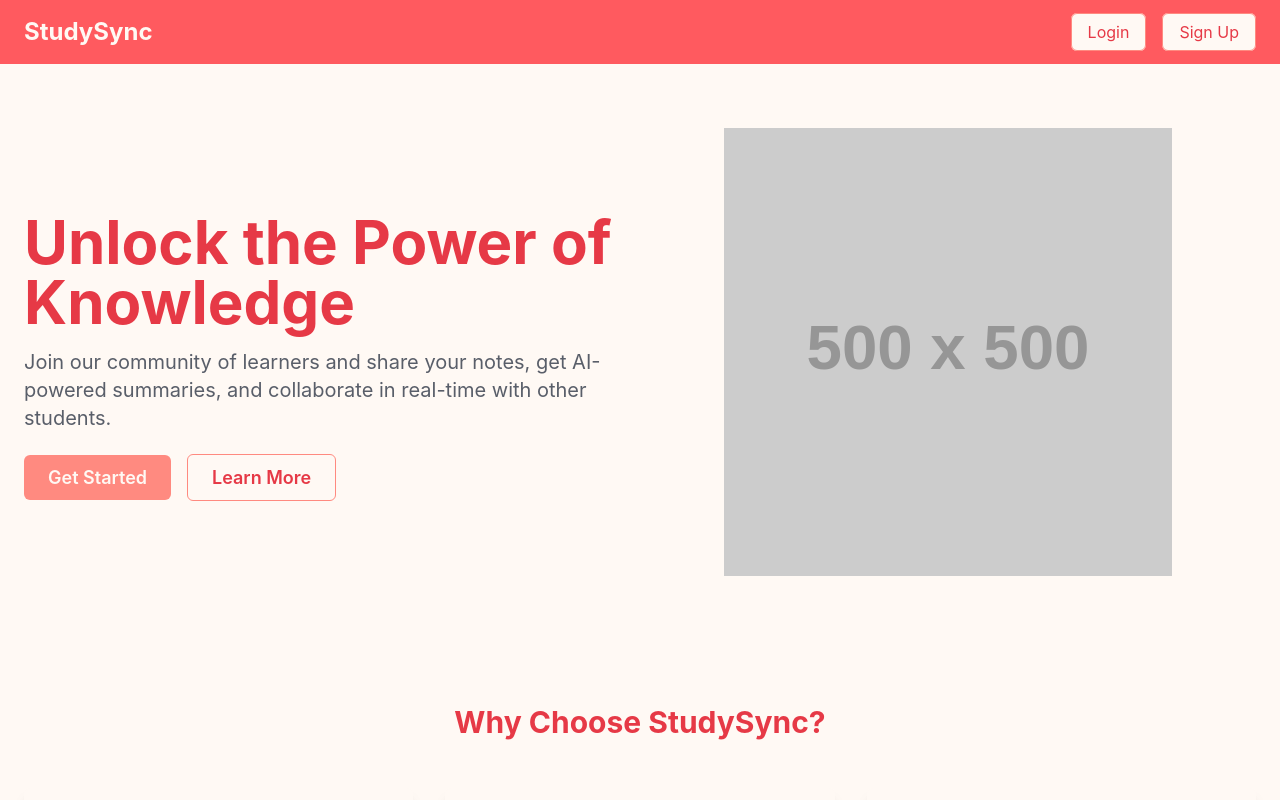
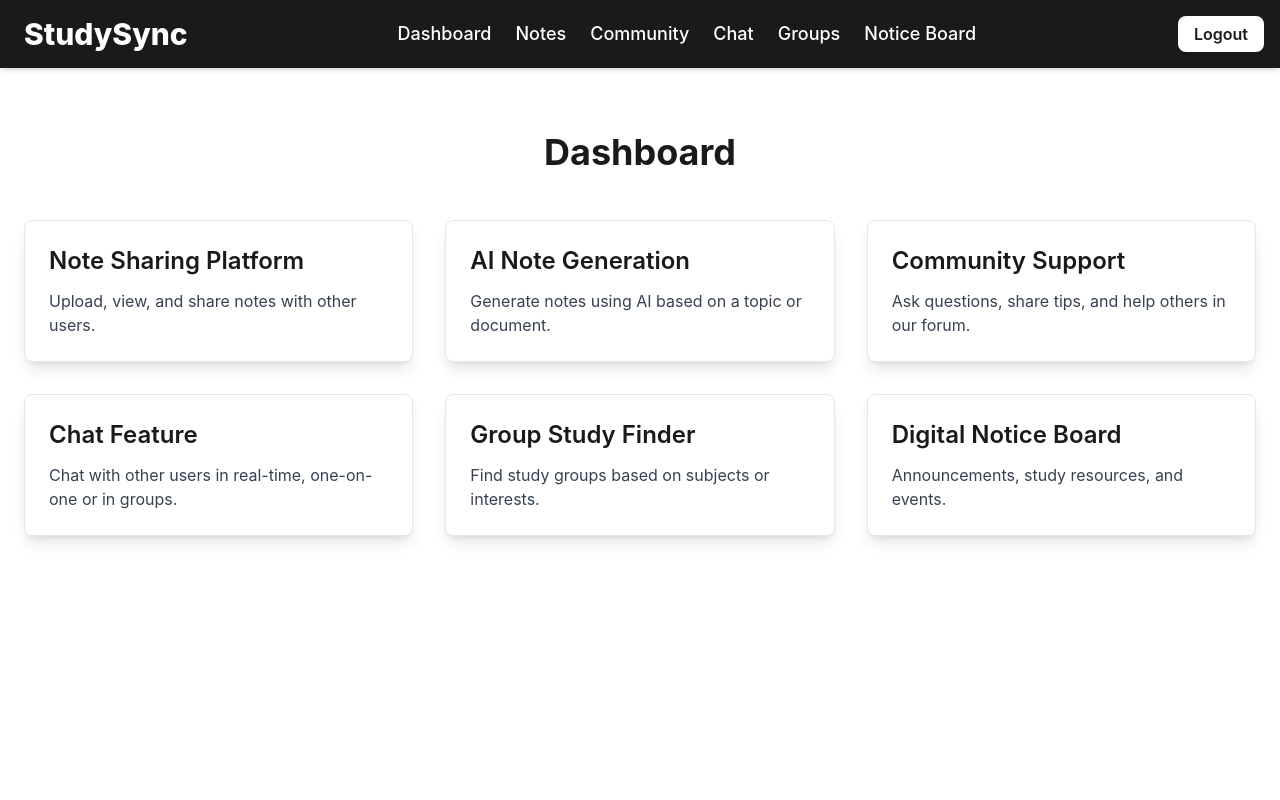
Before and after one commit to anishmehta24/StudySync, a React (Vite) app: page /dashboard in a window 1280 px wide. Shown: the top 800 px of the page. Built offline with nearby package versions, Linux system fonts and the light colour scheme.

Commit message:
added dashboard

```diff
--- a/package.json
+++ b/package.json
@@ -11,7 +11,8 @@
   },
   "dependencies": {
     "react": "^18.3.1",
-    "react-dom": "^18.3.1"
+    "react-dom": "^18.3.1",
+    "react-router-dom": "^6.28.0"
   },
   "devDependencies": {
     "@eslint/js": "^9.13.0",
--- a/src/App.jsx
+++ b/src/App.jsx
@@ -1,20 +1,27 @@
-import { useState } from 'react'
-import reactLogo from './assets/react.svg'
-import viteLogo from '/vite.svg'
 import './App.css'
 import Navbar from './components/Navbar'
 import LandingPage from './components/LandingPage'
 import Login from './components/Login'
 import Signup from './components/Signup'
+import { BrowserRouter as Router, Routes, Route } from 'react-router-dom';
+import Dashboard from './components/Dashboard'
+import Notes from './components/notes'
 
 function App() {
 
   return (
-   <div>
-      <LandingPage/>
-      {/* <Login/> */}
-      {/* <Signup/> */}
-   </div>
+    <Router>
+    <Routes>
+      <Route path="/" element={<LandingPage />} />
+      <Route path="/login" element={<Login />} />
+      <Route path="/dashboard" element={<Dashboard />} />
+      <Route path="/notes" element={<Notes />} />
+      <Route path="/signup" element={<Signup />} />
+    </Routes>
+  </Router>
+  // <div>
+  //   <Navbar/>
+  // </div>
   )
 }
 
--- /dev/null
+++ b/src/components/Dashboard.jsx
@@ -0,0 +1,65 @@
+// src/components/Dashboard.jsx
+import React from 'react';
+import Navbar from './Navbar';
+
+const Dashboard = () => {
+  const features = [
+    {
+      title: 'Note Sharing Platform',
+      description: 'Upload, view, and share notes with other users.',
+      link: '/notes',
+    },
+    {
+      title: 'AI Note Generation',
+      description: 'Generate notes using AI based on a topic or document.',
+      link: '/ai-note-generation',
+    },
+    {
+      title: 'Community Support',
+      description: 'Ask questions, share tips, and help others in our forum.',
+      link: '/community',
+    },
+    {
+      title: 'Chat Feature',
+      description: 'Chat with other users in real-time, one-on-one or in groups.',
+      link: '/chat',
+    },
+    {
+      title: 'Group Study Finder',
+      description: 'Find study groups based on subjects or interests.',
+      link: '/groups',
+    },
+    {
+      title: 'Digital Notice Board',
+      description: 'Announcements, study resources, and events.',
+      link: '/noticeboard',
+    },
+  ];
+
+  return (
+    <div className="bg-background min-h-screen">
+      <Navbar />
+      <div className="container mx-auto px-6 py-16">
+        <h1 className="text-4xl font-bold text-primary-dark mb-12 text-center">
+          Dashboard
+        </h1>
+        <div className="grid grid-cols-1 md:grid-cols-2 lg:grid-cols-3 gap-8">
+          {features.map((feature, index) => (
+            <a
+              href={feature.link}
+              key={index}
+              className="bg-white border border-gray-200 p-6 rounded-lg shadow-lg hover:bg-secondary-light hover:text-white transition duration-300 transform hover:scale-105"
+            >
+              <h2 className="text-2xl font-semibold text-primary-dark mb-3">
+                {feature.title}
+              </h2>
+              <p className="text-gray-700">{feature.description}</p>
+            </a>
+          ))}
+        </div>
+      </div>
+    </div>
+  );
+};
+
+export default Dashboard;
--- a/src/components/LandingPage.jsx
+++ b/src/components/LandingPage.jsx
@@ -1,25 +1,51 @@
 // src/components/LandingPage.jsx
-import React from 'react';
+import React, { useEffect, useState } from 'react';
 
 const LandingPage = () => {
+  const [scrolled, setScrolled] = useState(false);
+
+  // Detect scroll to add background to navbar
+  useEffect(() => {
+    const handleScroll = () => {
+      if (window.scrollY > 50) {
+        setScrolled(true);
+      } else {
+        setScrolled(false);
+      }
+    };
+    window.addEventListener("scroll", handleScroll);
+    return () => window.removeEventListener("scroll", handleScroll);
+  }, []);
+
   return (
-    <div className="bg-background min-h-screen">
-      {/* Navbar */}
-      <nav className="bg-primary py-4 px-6">
-        <div className="container mx-auto flex items-center justify-between">
-          <a href="/" className="text-2xl font-bold text-background">
+    <div className="bg-white min-h-screen">
+       <nav
+    className={`fixed top-0 left-0 w-full z-10 transition-all duration-300 ${
+      scrolled ? 'bg-primary-dark shadow-md' : 'bg-transparent shadow-md'
+    }`}
+  >
+    <div className="container mx-auto flex items-center justify-between py-4 px-6">
+      <a href="/" className={`text-3xl font-extrabold ${scrolled ? 'text-background' : 'text-primary'}`}>
         StudySync
       </a>
       <div>
         <a
           href="/login"
-              className="bg-background text-primary-dark px-4 py-2 border border-primary-light rounded-md hover:bg-primary transition duration-200 mr-4 hover:text-background "
+          className={`px-4 py-2 border rounded-md font-semibold transition duration-200 mr-4 ${
+            scrolled
+              ? 'text-background bg-primary hover:bg-secondary-dark border-background'
+              : 'text-primary hover:bg-primary-light border-primary'
+          }`}
         >
           Login
         </a>
         <a
           href="/signup"
-              className="bg-background text-primary-dark px-4 py-2 rounded-md border border-primary-light hover:bg-primary transition duration-200 hover:text-background "
+          className={`px-4 py-2 border rounded-md font-semibold transition duration-200 ${
+            scrolled
+              ? 'text-background bg-primary hover:bg-secondary-dark border-background'
+              : 'text-primary hover:bg-primary-light border-primary'
+          }`}
         >
           Sign Up
         </a>
@@ -27,39 +53,41 @@ const LandingPage = () => {
     </div>
   </nav>
 
-      {/* Hero Section */}
-      <header className="container mx-auto px-6 py-16 text-center md:text-left">
+      {/* Hero Section with larger video */}
+      <header className="container mx-auto mt-16 px-6 py-20 text-center md:text-left pt-28">
         <div className="flex flex-col md:flex-row items-center justify-between">
           {/* Text Content */}
-          <div className="md:w-1/2">
-            <h1 className="text-4xl font-bold text-primary-dark md:text-6xl">
+          <div className="md:w-1/2 ml-10">
+            <h1 className="text-4xl font-bold text-black md:text-6xl">
               Unlock the Power of Knowledge
             </h1>
-            <p className="text-text-light mt-4 text-lg md:text-xl">
-              Join our community of learners and share your notes, get AI-powered summaries, and collaborate in real-time with other students.
+            <p className="text-gray-700 mt-4 text-lg md:text-xl">
+              Join our community of learners, share notes, get AI-powered summaries, and collaborate with others in real-time.
             </p>
-            <div className="mt-8">
+            <div className="mt-8 flex justify-center md:justify-start">
               <a
                 href="/signup"
-                className="bg-primary-light text-background px-6 py-3 rounded-md text-lg font-semibold hover:bg-primary transition duration-200"
+                className="bg-black text-white px-6 py-3 rounded-md text-lg font-semibold hover:bg-gray-800 transition duration-200"
               >
                 Get Started
               </a>
               <a
                 href="/about"
-                className="ml-4 text-primary-dark px-6 py-3 rounded-md text-lg font-semibold border border-primary-light hover:bg-primary-light hover:text-background transition duration-200"
+                className="ml-4 bg-white text-black px-6 py-3 rounded-md text-lg font-semibold border border-gray-300 hover:bg-gray-200 transition duration-200"
               >
                 Learn More
               </a>
             </div>
           </div>
 
-          {/* Hero Image */}
-          <div className="mt-10 md:mt-0 md:w-1/2 flex justify-center">
-            <img
-              src="https://via.placeholder.com/500"
-              alt="Learning Illustration"
-              className="w-full max-w-md"
+          {/* Hero Video with increased width */}
+          <div className="mt-10 md:mt-10 md:w-2/3 lg:w-3/4 flex justify-center">
+            <video
+              src="../public/hero-video.mp4"
+              autoPlay
+              muted
+              loop
+              className="w-full max-w-2xl rounded-lg shadow-lg"
             />
           </div>
         </div>
@@ -67,30 +95,30 @@ const LandingPage = () => {
 
       {/* Features Section */}
       <section className="container mx-auto px-6 py-16">
-        <h2 className="text-3xl font-bold text-center text-primary-dark mb-12">
+        <h2 className="text-3xl font-bold text-center text-black mb-12">
           Why Choose StudySync?
         </h2>
         <div className="flex flex-col md:flex-row md:space-x-8">
           {/* Feature 1 */}
-          <div className="flex-1 text-center bg-background dark:bg-background-dark p-6 rounded-md shadow-lg">
-            <h3 className="text-xl font-semibold text-primary">AI Note Generation</h3>
-            <p className="text-text mt-2">
+          <div className="flex-1 text-center bg-white p-6 rounded-md shadow-lg hover:shadow-2xl transition-shadow duration-300">
+            <h3 className="text-xl font-semibold text-black">AI Note Generation</h3>
+            <p className="text-gray-600 mt-2">
               Get AI-powered notes and summaries to boost your productivity.
             </p>
           </div>
 
           {/* Feature 2 */}
-          <div className="flex-1 text-center bg-background dark:bg-background-dark p-6 rounded-md shadow-lg mt-8 md:mt-0">
-            <h3 className="text-xl font-semibold text-primary">Community Support</h3>
-            <p className="text-text mt-2">
+          <div className="flex-1 text-center bg-white p-6 rounded-md shadow-lg mt-8 md:mt-0 hover:shadow-2xl transition-shadow duration-300">
+            <h3 className="text-xl font-semibold text-black">Community Support</h3>
+            <p className="text-gray-600 mt-2">
               Connect with other learners in our Q&A and discussion forums.
             </p>
           </div>
 
           {/* Feature 3 */}
-          <div className="flex-1 text-center bg-background dark:bg-background-dark p-6 rounded-md shadow-lg mt-8 md:mt-0">
-            <h3 className="text-xl font-semibold text-primary">Real-Time Collaboration</h3>
-            <p className="text-text mt-2">
+          <div className="flex-1 text-center bg-white p-6 rounded-md shadow-lg mt-8 md:mt-0 hover:shadow-2xl transition-shadow duration-300">
+            <h3 className="text-xl font-semibold text-black">Real-Time Collaboration</h3>
+            <p className="text-gray-600 mt-2">
               Chat and collaborate in real-time with private and group chats.
             </p>
           </div>
@@ -98,8 +126,8 @@ const LandingPage = () => {
       </section>
 
       {/* Footer */}
-      <footer className="bg-primary py-6">
-        <div className="container mx-auto text-center text-background">
+      <footer className="bg-black py-6">
+        <div className="container mx-auto text-center text-white">
           © 2024 StudySync. All rights reserved.
         </div>
       </footer>
--- a/src/components/Login.jsx
+++ b/src/components/Login.jsx
@@ -6,7 +6,7 @@ const Login = () => {
     <div className="flex items-center justify-center min-h-screen bg-background ">
       <div className="w-full max-w-md p-8 bg-white shadow-lg rounded-lg">
         <h2 className="text-2xl font-bold text-center text-primary">
-          Login to NoteShare
+          Login to StudySync
         </h2>
 
         <form className="mt-6">
--- a/src/components/Navbar.jsx
+++ b/src/components/Navbar.jsx
@@ -1,52 +1,41 @@
 // src/components/Navbar.jsx
 import React from 'react';
+import { Link } from 'react-router-dom';
 
 const Navbar = () => {
   return (
-    <nav className="bg-primary text-background py-4 px-6">
+    <nav className="bg-primary-dark text-background py-4 shadow-md ">
       <div className="container mx-auto flex items-center justify-between">
-        {/* Logo Section */}
-        <a href="/" className="text-2xl font-bold text-background">
-          NoteShare
-        </a>
-
-        {/* Menu Items */}
-        <div className="hidden md:flex space-x-8">
-          <a href="/" className="hover:text-secondary-light transition duration-200">
-            Home
-          </a>
-          <a href="/notes" className="hover:text-secondary-light transition duration-200">
+        <Link to="/" className="text-3xl font-extrabold text-background px-6">
+          StudySync
+        </Link>
+        <div className="flex space-x-6">
+          <Link to="/dashboard" className="text-lg font-medium hover:text-primary-light transition">
+            Dashboard
+          </Link>
+          <Link to="/notes" className="text-lg font-medium hover:text-primary-light transition">
             Notes
-          </a>
-          <a href="/groups" className="hover:text-secondary-light transition duration-200">
+          </Link>
+          <Link to="/community" className="text-lg font-medium hover:text-primary-light transition">
+            Community
+          </Link>
+          <Link to="/chat" className="text-lg font-medium hover:text-primary-light transition">
+            Chat
+          </Link>
+          <Link to="/groups" className="text-lg font-medium hover:text-primary-light transition">
             Groups
-          </a>
-          <a href="/community" className="hover:text-secondary-light transition duration-200">
-            Community
-          </a>
-          <a href="/profile" className="hover:text-secondary-light transition duration-200">
-            Profile
-          </a>
+          </Link>
+          <Link to="/noticeboard" className="text-lg font-medium hover:text-primary-light transition">
+            Notice Board
+          </Link>
         </div>
-
-        {/* Mobile Menu Icon */}
-        <div className="md:hidden flex items-center">
-          <button className="text-background focus:outline-none">
-            <svg
-              className="w-6 h-6"
-              fill="none"
-              stroke="currentColor"
-              viewBox="0 0 24 24"
-              xmlns="http://www.w3.org/2000/svg"
-            >
-              <path
-                strokeLinecap="round"
-                strokeLinejoin="round"
-                strokeWidth="2"
-                d="M4 6h16M4 12h16M4 18h16"
-              ></path>
-            </svg>
-          </button>
+        <div className='px-4'>
+          <Link
+            to="/"
+            className="bg-background text-primary-dark px-4 py-2 rounded-lg font-semibold shadow hover:bg-primary-light hover:text-white transition"
+          >
+            Logout
+          </Link>
         </div>
       </div>
     </nav>
--- /dev/null
+++ b/src/components/notes.jsx
@@ -0,0 +1,130 @@
+import React, { useState } from 'react';
+import Navbar from './Navbar';
+
+const Notes = () => {
+  const [notes] = useState([
+    {
+      id: 1,
+      title: 'Introduction to React',
+      tags: ['React', 'JavaScript'],
+      author: 'John Doe',
+      thumbnail: '/path/to/thumbnail1.jpg',
+    },
+    {
+      id: 2,
+      title: 'Machine Learning Basics',
+      tags: ['ML', 'AI'],
+      author: 'Jane Smith',
+      thumbnail: '/path/to/thumbnail2.jpg',
+    },
+    // Add more notes here...
+  ]);
+
+  const [selectedNote, setSelectedNote] = useState(null);
+  const [searchTerm, setSearchTerm] = useState('');
+  const [filterTag, setFilterTag] = useState('');
+
+  const filteredNotes = notes.filter((note) =>
+    note.title.toLowerCase().includes(searchTerm.toLowerCase()) &&
+    (filterTag ? note.tags.includes(filterTag) : true)
+  );
+
+  return (
+    <div className="bg-background min-h-screen">
+      <Navbar />
+
+      <div className="container mx-auto py-16 px-6">
+        <div className="flex justify-between items-center mb-8">
+          <h1 className="text-3xl font-bold text-primary-dark">Notes</h1>
+          <button className="bg-primary-dark text-background px-4 py-2 rounded-md hover:bg-primary transition duration-300">
+            Upload Note
+          </button>
+        </div>
+
+        {/* Search and Filter */}
+        <div className="flex justify-between items-center mb-6">
+          <input
+            type="text"
+            placeholder="Search notes..."
+            value={searchTerm}
+            onChange={(e) => setSearchTerm(e.target.value)}
+            className="border border-primary-light px-4 py-2 rounded-md w-full md:w-1/2"
+          />
+          <select
+            className="ml-4 border border-primary-light px-4 py-2 rounded-md"
+            value={filterTag}
+            onChange={(e) => setFilterTag(e.target.value)}
+          >
+            <option value="">All Tags</option>
+            <option value="React">React</option>
+            <option value="JavaScript">JavaScript</option>
+            <option value="ML">Machine Learning</option>
+            <option value="AI">Artificial Intelligence</option>
+            {/* Add more tags here */}
+          </select>
+        </div>
+
+        {/* Notes List */}
+        <div className="grid grid-cols-1 md:grid-cols-2 lg:grid-cols-3 gap-8">
+          {filteredNotes.map((note) => (
+            <div
+              key={note.id}
+              className="bg-background border border-secondary-light p-4 rounded-lg shadow-md hover:shadow-lg transition duration-300 cursor-pointer"
+              onClick={() => setSelectedNote(note)}
+            >
+              <img src={note.thumbnail} alt={note.title} className="w-full h-40 object-cover rounded-t-md mb-2" />
+              <h2 className="text-xl font-semibold text-primary-dark">{note.title}</h2>
+              <p className="text-text-light mt-2">by {note.author}</p>
+              <div className="mt-2">
+                {note.tags.map((tag, index) => (
+                  <span
+                    key={index}
+                    className="text-sm bg-secondary-light text-background px-2 py-1 rounded-full mr-2"
+                  >
+                    {tag}
+                  </span>
+                ))}
+              </div>
+            </div>
+          ))}
+        </div>
+
+        {/* Note Detail Page */}
+        {selectedNote && (
+          <div className="fixed inset-0 bg-background bg-opacity-90 flex justify-center items-center p-6">
+            <div className="bg-white p-6 rounded-lg shadow-lg max-w-lg w-full">
+              <button onClick={() => setSelectedNote(null)} className="float-right text-primary-dark font-bold">
+                &times;
+              </button>
+              <h2 className="text-2xl font-bold text-primary-dark mb-4">{selectedNote.title}</h2>
+              <p className="text-text mb-2">by {selectedNote.author}</p>
+              <div className="mb-4">
+                {selectedNote.tags.map((tag, index) => (
+                  <span
+                    key={index}
+                    className="text-sm bg-secondary-light text-background px-2 py-1 rounded-full mr-2"
+                  >
+                    {tag}
+                  </span>
+                ))}
+              </div>
+              <p className="text-text mb-4">
+                {/* Sample content - Replace with actual note content */}
+                Lorem ipsum dolor sit amet, consectetur adipiscing elit. Donec a elementum mi. Duis eget cursus nibh.
+              </p>
+              <div className="flex items-center space-x-4">
+                <button className="bg-primary-dark text-background px-4 py-2 rounded-md hover:bg-primary transition duration-300">
+                  Download
+                </button>
+                <button className="text-primary hover:text-primary-dark transition duration-300">Like</button>
+                <button className="text-primary hover:text-primary-dark transition duration-300">Bookmark</button>
+              </div>
+            </div>
+          </div>
+        )}
+      </div>
+    </div>
+  );
+};
+
+export default Notes;
--- a/src/index.css
+++ b/src/index.css
@@ -8,9 +8,9 @@
   line-height: 1.5;
   font-weight: 400;
 
-  color-scheme: light dark;
+  /* color-scheme: light dark;
   color: rgba(255, 255, 255, 0.87);
-  background-color: #242424;
+  background-color: #242424; */
 
   font-synthesis: none;
   text-rendering: optimizeLegibility;
```
Also changed, not shown: tailwind.config.js (+9 -9 lines), 2 other files (tests, documents, lock files or other folders). Lines whose indentation alone changed are shown as unchanged.
